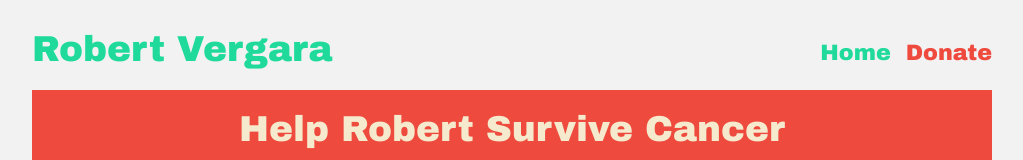
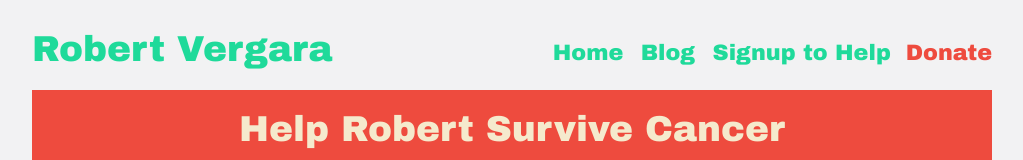
Before and after one commit to robertvergara/robertvergara.github.io, a website: page index.html at #/home in a window 1280 px wide. Shown: the top 160 px of the page, without its empty margins (128-1151 px from the left). Drawn offline with nearby package versions, Linux system fonts and the light colour scheme.

Commit message:
added caring bridge links

```diff
--- a/app/partials/home.html
+++ b/app/partials/home.html
@@ -5,9 +5,8 @@
       <nav class="main-nav">
         <ul id="list-horizontal">
           <li><a href="#/home">Home</a></li>
-         <!--  <li><a href="#/about">Story</a></li>
-          <li><a href="#/blog">Blog</a></li> -->
-          <!-- <li><a href="#/newsletter">Signup to Help</a></li> -->
+          <li><a href="http://www.caringbridge.org/visit/robertvergara" target="_blank">Blog</a></li>
+          <li><a href="http://www.caringbridge.org/visit/robertvergara/planner" target="_blank">Signup to Help</a></li>
         </ul>
         <form action="https://www.paypal.com/cgi-bin/webscr" method="post" target="_blank" id="donate">
           <input type="hidden" name="cmd" value="_s-xclick">
```
